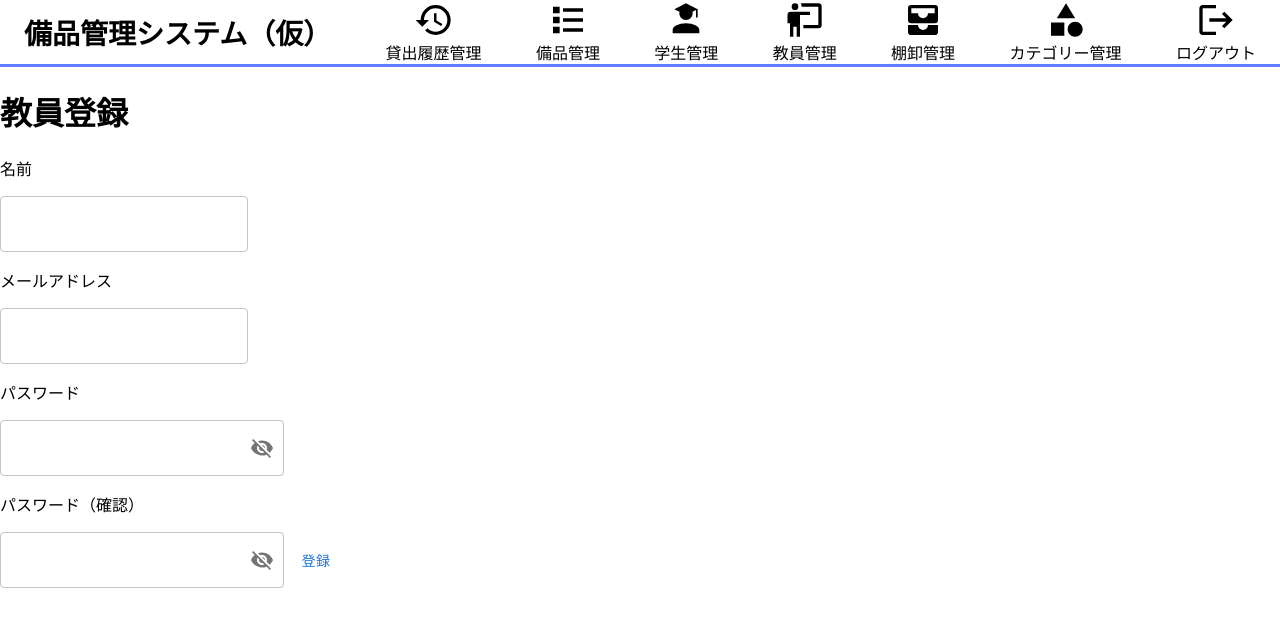
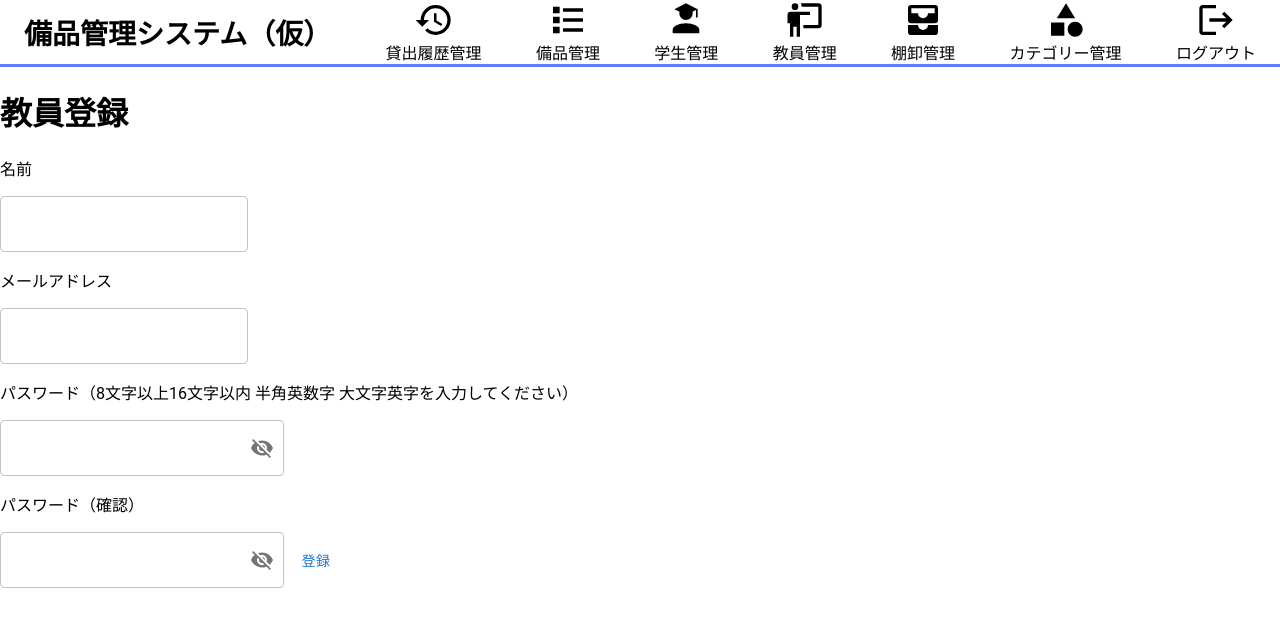
Before and after one commit to takumiTakahata/equipment_management_system, a React (Create React App) app in the folder equipment_management_app/: page / in a window 1280 px wide. Shown: the top 626 px of the page. Built offline with nearby package versions, Linux system fonts and the light colour scheme.

Commit message:
パスワードの正規表現作成

```diff
--- a/equipment_management_app/src/components/teacher_register.tsx
+++ b/equipment_management_app/src/components/teacher_register.tsx
@@ -11,9 +11,9 @@ import InputAdornment from "@mui/material/InputAdornment";
 import Header from "./header";
 
 interface FormInputs {
-  name_error: string;
-  mail_error: string;
-  password_error: string;
+  name_error: string; //名前のエラーメッセージ
+  mail_error: string; //メールのエラーメッセージ
+  password_error: string; //パスワードのエラーメッセージ
   c_password_error: string; //確認用パスワードのエラーメッセージ
 }
 
@@ -64,13 +64,17 @@ function TeacherRegister() {
           {...register("mail_error", {
             required: "メールアドレスを入力してください",
             pattern: {
-              value: /[a-zA-Z0-9.]@morijyobi.ac.jp$/,
+              value: /^[a-zA-Z0-9.]+@morijyobi\.ac\.jp$/,
               message: "盛ジョビのメールアドレスを入力してください",
             },
           })}
         />
         <ErrorMessage errors={errors} name="mail_error" as="p" />
-        <p>パスワード</p>
+
+        <p>
+          パスワード（8文字以上16文字以内 半角英数字
+          大文字英字を入力してください）
+        </p>
         <OutlinedInput
           id="outlined-adornment-password"
           type={showPassword ? "text" : "password"}
@@ -86,7 +90,15 @@ function TeacherRegister() {
               </IconButton>
             </InputAdornment>
           }
+          {...register("password_error", {
+            required: "パスワードを入力してください",
+            pattern: {
+              value: /^(?=.*[A-Z])(?=.*[a-z])(?=.*\d)[A-Za-z0-9]{8,16}$/,
+              message: "パスワードの形式が間違っています",
+            },
+          })}
         />
+        <ErrorMessage errors={errors} name="password_error" as="p" />
         <p>パスワード（確認）</p>
         <OutlinedInput
           id="outlined-adornment-password"
```
